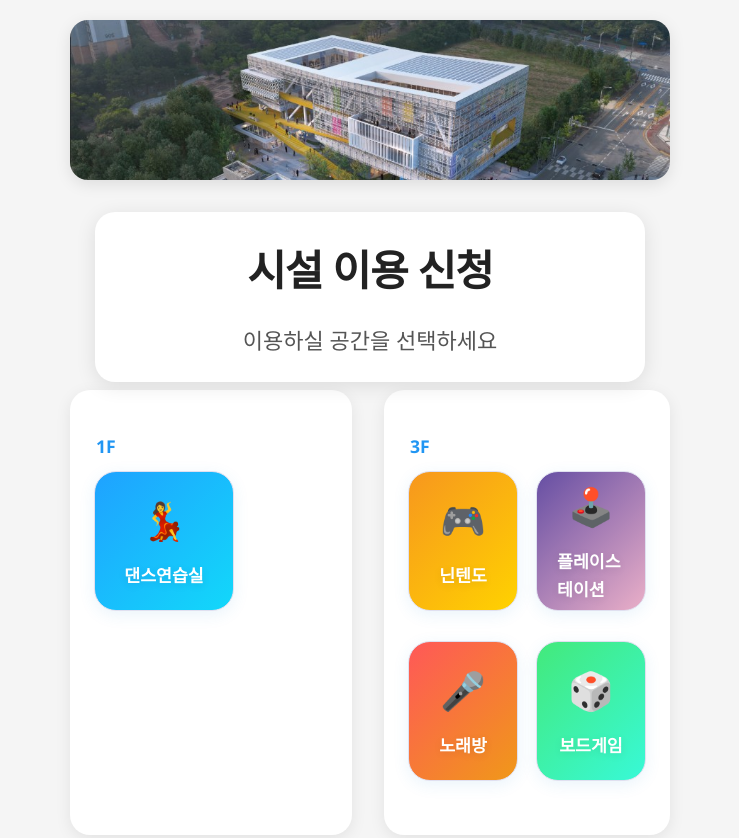
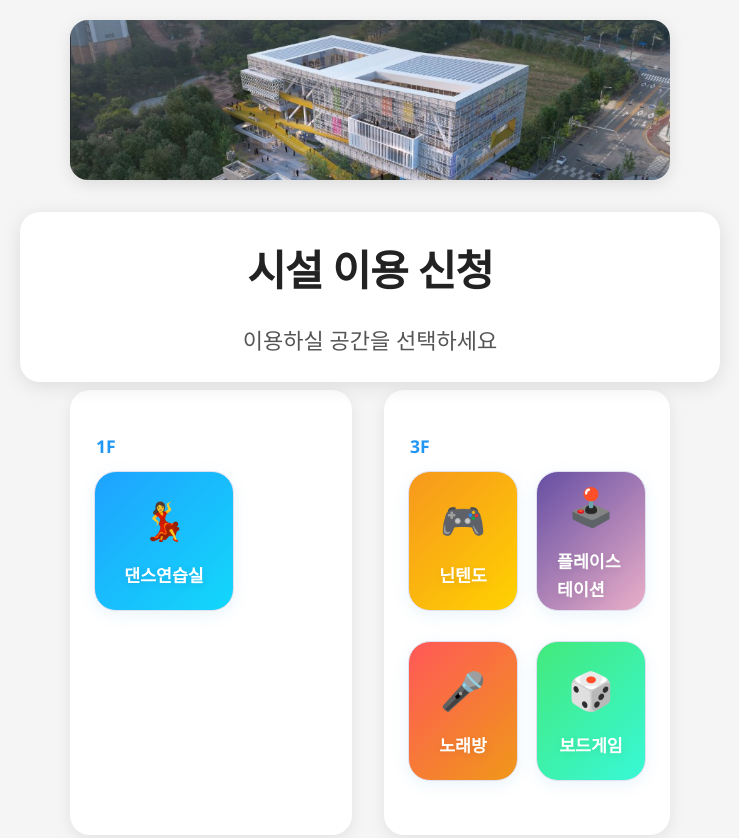
Before and after one commit to yudosa/1121241122, a website: page public/select-facility.html in a window 1280 px wide. Shown: the top 838 px of the page, without its empty margins (270-1009 px from the left). Drawn offline with Linux system fonts and the light colour scheme.

Commit message:
수정32

```diff
--- a/public/styles.css
+++ b/public/styles.css
@@ -1346,7 +1346,7 @@ h1 .highlight {
 
 .rental-header {
     width: 100%;
-    max-width: 550px;
+    max-width: 700px;
     text-align: center;
     padding: 24px 0;
     background: #fff;
```
Also changed, not shown: public/cancel-reservation.html (+1 -1 lines).
